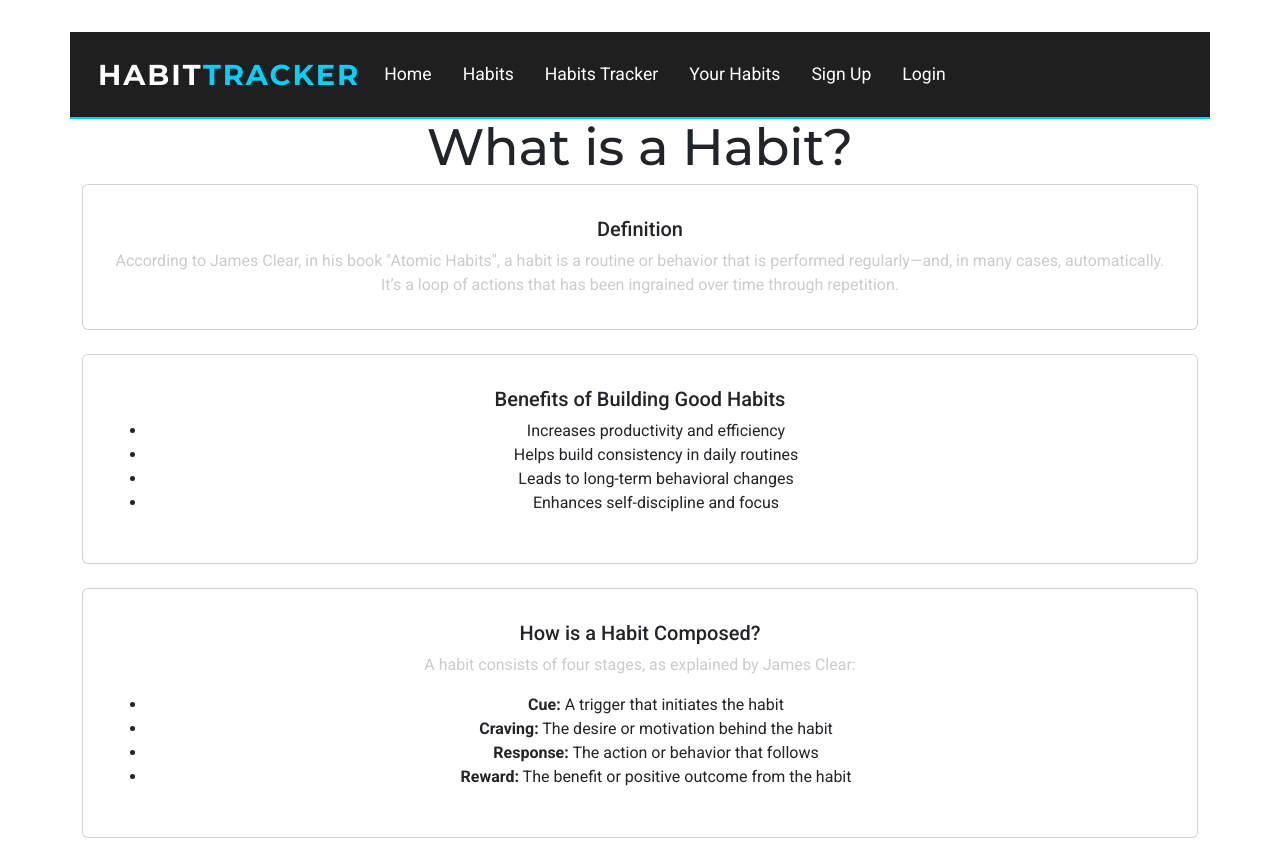
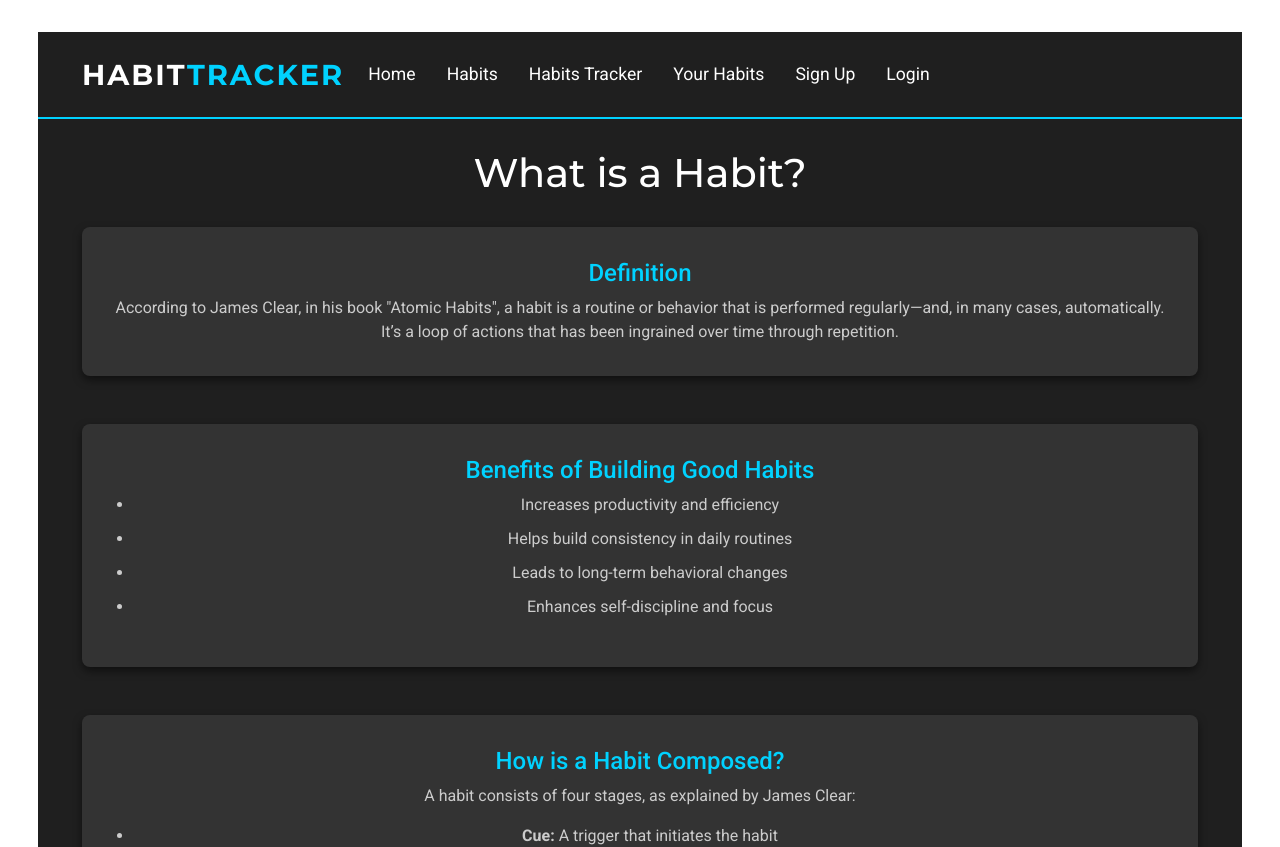
Before and after one commit to DohaData/habit-master-frontend, a React (Vite) app: page /what-is-a-habit in a window 1280 px wide. Shown: the top 847 px of the page. Built offline with nearby package versions, Linux system fonts and the light colour scheme; no server answers.

Commit message:
Whatisand Howto habit styles

```diff
--- a/src/pages/HowToBuildAHabitPage/HowToBuildAHabitPage.css
+++ b/src/pages/HowToBuildAHabitPage/HowToBuildAHabitPage.css
@@ -1,68 +1,69 @@
-.habit-page {
-    padding: 20px;
-    max-width: 900px;
-    margin: 0 auto;
-    font-family: 'Arial', sans-serif;
+/* Add specific styles for HowToBuildAHabitPage */
+.HowToBuildAHabitPage {
+  font-family: 'Roboto', sans-serif;
+  color: #ffffff;
+  background-color: #1f1f1f;
+  padding: 2rem;
 }
 
-  .habit-header {
+/* Style for the main header */
+.HowToBuildAHabitPage h1 {
+  font-size: 2.5rem;
+  color: #ffffff;
   text-align: center;
-    margin-bottom: 30px;
+  margin-bottom: 2rem;
 }
 
-  .habit-header h1 {
-    font-size: 2.5rem;
-    color: #333;
+/* Style for the card component */
+.HowToBuildAHabitPage .card {
+  background-color: #333333;
+  border: none;
+  color: #ffffff;
+  box-shadow: 0 4px 8px rgba(0, 0, 0, 0.5);
+  border-radius: 8px;
+  transition: transform 0.3s ease;
+  margin-bottom: 1.5rem;
 }
 
-  .card {
-    margin-bottom: 30px;
-    border: none;
-    background-color: #f9f9f9;
-    box-shadow: 0px 2px 8px rgba(0, 0, 0, 0.1);
+.HowToBuildAHabitPage .card:hover {
+  transform: scale(1.05);
 }
 
-  .card-body {
-    padding: 20px;
+.HowToBuildAHabitPage .card-title {
+  color: #00d2ff;
+  font-size: 1.5rem; /* Ensure titles are prominent */
 }
 
-  .card-title {
-    font-size: 1.8rem;
-    color: #4CAF50;
-    margin-bottom: 15px;
+.HowToBuildAHabitPage .card-text {
+  color: #cccccc;
+  font-size: 1rem;
 }
 
-  .card-text {
-    font-size: 1.1rem;
-    color: #555;
-    line-height: 1.6;
+.HowToBuildAHabitPage ul {
+  color: #cccccc;
+  padding-left: 20px;
+  margin-bottom: 1rem; /* Ensure space below the list */
 }
 
-  ul {
-    padding-left: 20px;
-    margin-bottom: 20px;
-  }
-
-  ul li {
+.HowToBuildAHabitPage ul li {
   margin-bottom: 10px;
-    font-size: 1.1rem;
-    color: #555;
+  font-size: 1rem;
 }
 
 @media (max-width: 768px) {
-    .habit-page {
-      padding: 15px;
+  .HowToBuildAHabitPage {
+    padding: 1rem;
   }
 
-    .habit-header h1 {
+  .HowToBuildAHabitPage h1 {
     font-size: 2rem;
   }
 
-    .card-title {
-      font-size: 1.5rem;
+  .HowToBuildAHabitPage .card-title {
+    font-size: 1.25rem; /* Smaller size for smaller screens */
   }
 
-    .card-text, ul li {
-      font-size: 1rem;
+  .HowToBuildAHabitPage .card-text, .HowToBuildAHabitPage ul li {
+    font-size: 0.9rem;
   }
 }
--- a/src/pages/HowToBuildAHabitPage/HowToBuildAHabitPage.jsx
+++ b/src/pages/HowToBuildAHabitPage/HowToBuildAHabitPage.jsx
@@ -1,9 +1,9 @@
 import { Container, Row, Col, Card } from 'react-bootstrap';
-// import './HowToBuildAHabitPage.css';
+import './HowToBuildAHabitPage.css';
 
 const HowToBuildAHabitPage = () => {
   return (
-    <Container className="habit-page">
+    <Container className="HowToBuildAHabitPage">
       <Row className="habit-header">
         <Col>
           <h1 className="text-center">How to Build a Habit</h1>
--- a/src/pages/WhatIsAHabitPage/WhatIsAHabitPage.css
+++ b/src/pages/WhatIsAHabitPage/WhatIsAHabitPage.css
@@ -1,18 +1,69 @@
-.habit-page {
-    padding-top: 20px;
+/* Add specific styles for WhatIsAHabitPage */
+.WhatIsAHabitPage {
+  font-family: 'Roboto', sans-serif;
+  color: #ffffff;
+  background-color: #1f1f1f;
+  padding: 2rem;
+}
+
+/* Style for the main header */
+.WhatIsAHabitPage h1 {
+  font-size: 2.5rem;
+  color: #ffffff;
+  text-align: center;
+  margin-bottom: 2rem;
+}
+
+/* Style for the card component */
+.WhatIsAHabitPage .card {
+  background-color: #333333;
+  border: none;
+  color: #ffffff;
+  box-shadow: 0 4px 8px rgba(0, 0, 0, 0.5);
+  border-radius: 8px;
+  transition: transform 0.3s ease;
+  margin-bottom: 1.5rem;
+}
+
+.WhatIsAHabitPage .card:hover {
+  transform: scale(1.05);
+}
+
+.WhatIsAHabitPage .card-title {
+  color: #00d2ff;
+  font-size: 1.5rem; /* Ensure titles are prominent */
+}
+
+.WhatIsAHabitPage .card-text {
+  color: #cccccc;
+  font-size: 1rem;
+}
+
+.WhatIsAHabitPage ul {
+  color: #cccccc;
+  padding-left: 20px;
+  margin-bottom: 1rem; /* Ensure space below the list */
+}
+
+.WhatIsAHabitPage ul li {
+  margin-bottom: 10px;
+  font-size: 1rem;
+}
+
+@media (max-width: 768px) {
+  .WhatIsAHabitPage {
+    padding: 1rem;
   }
 
-  .habit-header h1 {
-    font-size: 2.5rem;
-    color: #333;
-    margin-bottom: 20px;
+  .WhatIsAHabitPage h1 {
+    font-size: 2rem;
   }
 
-  ul {
-    padding-left: 20px;
-    margin-bottom: 0;
+  .WhatIsAHabitPage .card-title {
+    font-size: 1.25rem; /* Smaller size for smaller screens */
   }
 
-  ul li {
-    margin-bottom: 8px;
+  .WhatIsAHabitPage .card-text, .WhatIsAHabitPage ul li {
+    font-size: 0.9rem;
   }
+}
--- a/src/pages/WhatIsAHabitPage/WhatIsAHabitPage.jsx
+++ b/src/pages/WhatIsAHabitPage/WhatIsAHabitPage.jsx
@@ -1,9 +1,9 @@
 import { Container, Row, Col, Card } from "react-bootstrap";
-// import "./WhatIsAHabitPage.css";
+import "./WhatIsAHabitPage.css";
 
 function WhatIsAHabitPage() {
     return (
-        <div>
+        <div className="WhatIsAHabitPage">
             <Container className="habit-page">
                 <Row className="habit-header">
                     <Col>
```
Lines whose indentation alone changed are shown as unchanged.
